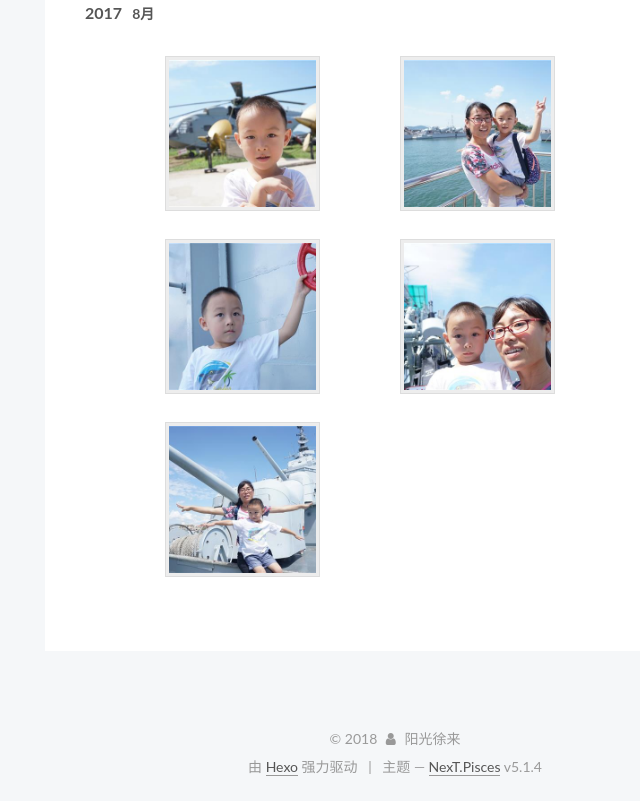
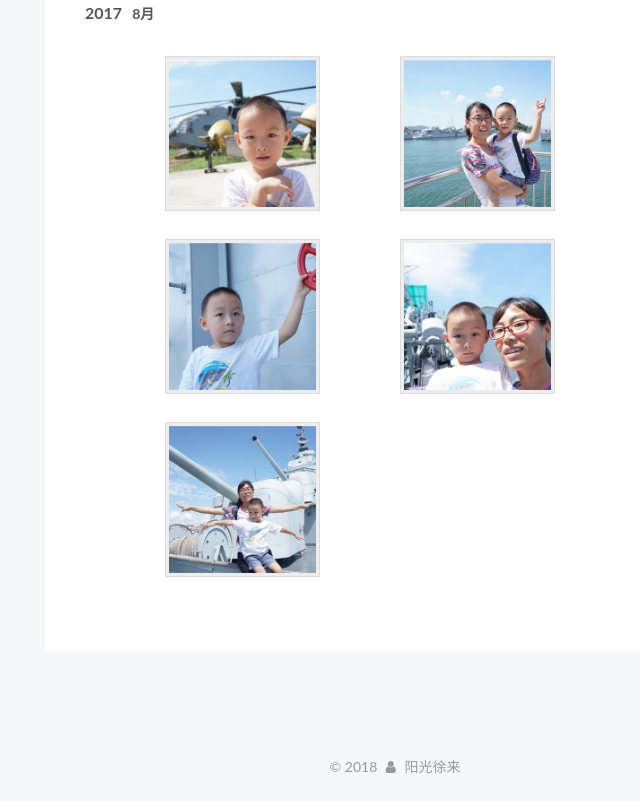
Before and after one commit to ygxu/ygxu.github.io, a plain HTML site: page photos/index.html in a window 1280 px wide. Shown: the part 4453-5254 px from the top of the page, without its empty margins (375-1015 px from the left). Drawn offline with Linux system fonts and the light colour scheme.

Commit message:
Site updated: 2018-12-01 11:32:22

```diff
--- a/css/main.css
+++ b/css/main.css
@@ -1823,7 +1823,7 @@
   width: 4px;
   height: 4px;
   border-radius: 50%;
-  background: #ff5ba8;
+  background: #b3ecff;
 }
 .links-of-blogroll {
   font-size: 13px;
--- a/photos/index.html
+++ b/photos/index.html
@@ -505,15 +505,9 @@
 </div>
 
 
-  <div class="powered-by">由 <a class="theme-link" target="_blank" href="https://hexo.io">Hexo</a> 强力驱动</div>
 
 
 
-  <span class="post-meta-divider">|</span>
-
-
-
-  <div class="theme-info">主题 &mdash; <a class="theme-link" target="_blank" href="https://github.com/iissnan/hexo-theme-next">NexT.Pisces</a> v5.1.4</div>
 
 
 
```
Also changed, not shown: 2018/03/07/第一次尝试/index.html (+0 -6 lines), 2018/03/07/阳光灿烂的一天/index.html (+0 -6 lines), archives/2018/03/index.html (+0 -6 lines), archives/2018/index.html (+0 -6 lines), archives/index.html (+0 -6 lines), index.html (+0 -6 lines), photos/README.html (+0 -6 lines), tags/宠物/index.html (+0 -6 lines), tags/心情/index.html (+0 -6 lines).
